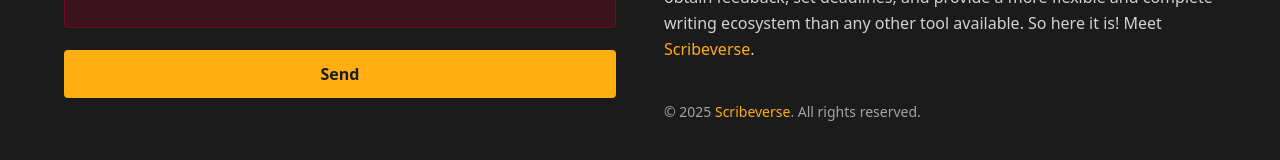
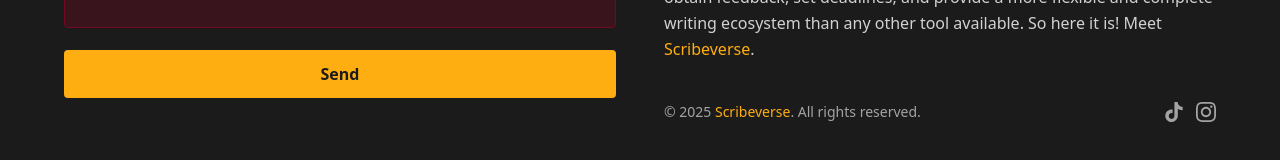
Before and after one commit to hlrydev/scribeverse, a Next.js app: page / in a window 1280 px wide. Shown: the part 6943-7103 px from the top of the page. Built offline with nearby package versions, Linux system fonts and the light colour scheme.

Commit message:
added sns profiles

```diff
--- a/src/app/page.tsx
+++ b/src/app/page.tsx
@@ -22,7 +22,7 @@
       <Header />
       {/* Hero Section*/}
 
-      <div className="min-h-screen flex items-center justify-center px-4 overflow-x-hidden pt-4 md:pt-0">
+      <div className="min-h-[calc(100vh-80px)] md:min-h-screen flex items-center justify-center px-4 overflow-x-hidden">
         <div className="text-center max-w-4xl mx-auto">
           {/* Main Heading: FIX DISPLAY FOR MOBILE FOR TEXT TO APPEAR SMALLER */}
           <h1
--- a/src/components/footer.tsx
+++ b/src/components/footer.tsx
@@ -52,6 +52,17 @@
       ...formData,
       [e.target.name]: e.target.value,
     });
+  };
+
+  const handleInstagramClick = () => {
+    toast.info("Coming soon!", {
+      description: "Our Instagram is still in the works. Stay tuned!",
+    });
+  };
+
+  const handleTikTokClick = () => {
+    // Replace with your actual TikTok URL when ready
+    window.open("https://tiktok.com/@scribeuniverse", "_blank");
   };
 
   return (
@@ -132,11 +143,48 @@
               </p>
             </div>
 
-            <div className="pt-8">
+            <div className="pt-8 flex items-center justify-between">
               <p className="text-scribe-white/60 text-sm">
                 © 2025 <span className="text-scribe-gold">Scribeverse</span>.
                 All rights reserved.
               </p>
+
+              {/* Social Icons */}
+              <div className="flex items-center space-x-3">
+                {/* TikTok Icon */}
+                <button
+                  onClick={handleTikTokClick}
+                  className="text-scribe-white/60 hover:text-scribe-gold transition-colors duration-200"
+                  aria-label="Follow us on TikTok"
+                >
+                  <svg
+                    width="20"
+                    height="20"
+                    viewBox="0 0 24 24"
+                    fill="currentColor"
+                    className="w-5 h-5"
+                  >
+                    <path d="M12.525.02c1.31-.02 2.61-.01 3.91-.02.08 1.53.63 3.09 1.75 4.17 1.12 1.11 2.7 1.62 4.24 1.79v4.03c-1.44-.05-2.89-.35-4.2-.97-.57-.26-1.1-.59-1.62-.93-.01 2.92.01 5.84-.02 8.75-.08 1.4-.54 2.79-1.35 3.94-1.31 1.92-3.58 3.17-5.91 3.21-1.43.08-2.86-.31-4.08-1.03-2.02-1.19-3.44-3.37-3.65-5.71-.02-.5-.03-1-.01-1.49.18-1.9 1.12-3.72 2.58-4.96 1.66-1.44 3.98-2.13 6.15-1.72.02 1.48-.04 2.96-.04 4.44-.99-.32-2.15-.23-3.02.37-.63.41-1.11 1.04-1.36 1.75-.21.51-.15 1.07-.14 1.61.24 1.64 1.82 3.02 3.5 2.87 1.12-.01 2.19-.66 2.77-1.61.19-.33.4-.67.41-1.06.1-1.79.06-3.57.07-5.36.01-4.03-.01-8.05.02-12.07z" />
+                  </svg>
+                </button>
+
+                {/* Instagram Icon */}
+                <button
+                  onClick={handleInstagramClick}
+                  className="text-scribe-white/60 hover:text-scribe-gold transition-colors duration-200"
+                  aria-label="Follow us on Instagram"
+                >
+                  <svg
+                    width="20"
+                    height="20"
+                    viewBox="0 0 24 24"
+                    fill="currentColor"
+                    className="w-5 h-5"
+                  >
+                    <path d="M12 2.163c3.204 0 3.584.012 4.85.07 3.252.148 4.771 1.691 4.919 4.919.058 1.265.069 1.645.069 4.849 0 3.205-.012 3.584-.069 4.849-.149 3.225-1.664 4.771-4.919 4.919-1.266.058-1.644.07-4.85.07-3.204 0-3.584-.012-4.849-.07-3.26-.149-4.771-1.699-4.919-4.92-.058-1.265-.07-1.644-.07-4.849 0-3.204.013-3.583.07-4.849.149-3.227 1.664-4.771 4.919-4.919 1.266-.057 1.645-.069 4.849-.069zm0-2.163c-3.259 0-3.667.014-4.947.072-4.358.2-6.78 2.618-6.98 6.98-.059 1.281-.073 1.689-.073 4.948 0 3.259.014 3.668.072 4.948.2 4.358 2.618 6.78 6.98 6.98 1.281.058 1.689.072 4.948.072 3.259 0 3.668-.014 4.948-.072 4.354-.2 6.782-2.618 6.979-6.98.059-1.28.073-1.689.073-4.948 0-3.259-.014-3.667-.072-4.947-.196-4.354-2.617-6.78-6.979-6.98-1.281-.059-1.69-.073-4.949-.073zm0 5.838c-3.403 0-6.162 2.759-6.162 6.162s2.759 6.163 6.162 6.163 6.162-2.759 6.162-6.163c0-3.403-2.759-6.162-6.162-6.162zm0 10.162c-2.209 0-4-1.79-4-4 0-2.209 1.791-4 4-4s4 1.791 4 4c0 2.21-1.791 4-4 4zm6.406-11.845c-.796 0-1.441.645-1.441 1.44s.645 1.44 1.441 1.44c.795 0 1.439-.645 1.439-1.44s-.644-1.44-1.439-1.44z" />
+                  </svg>
+                </button>
+              </div>
             </div>
           </div>
         </div>
```
